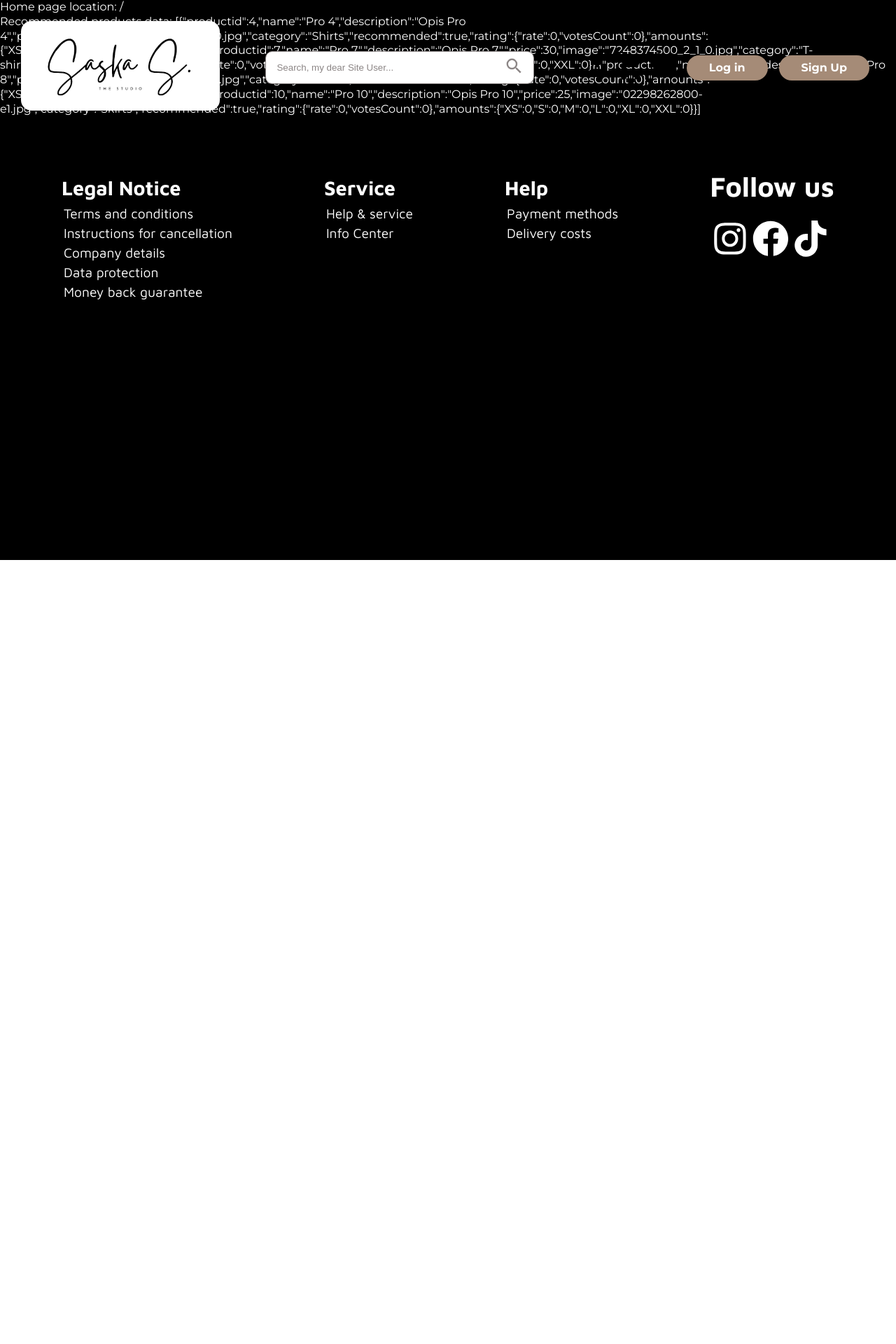
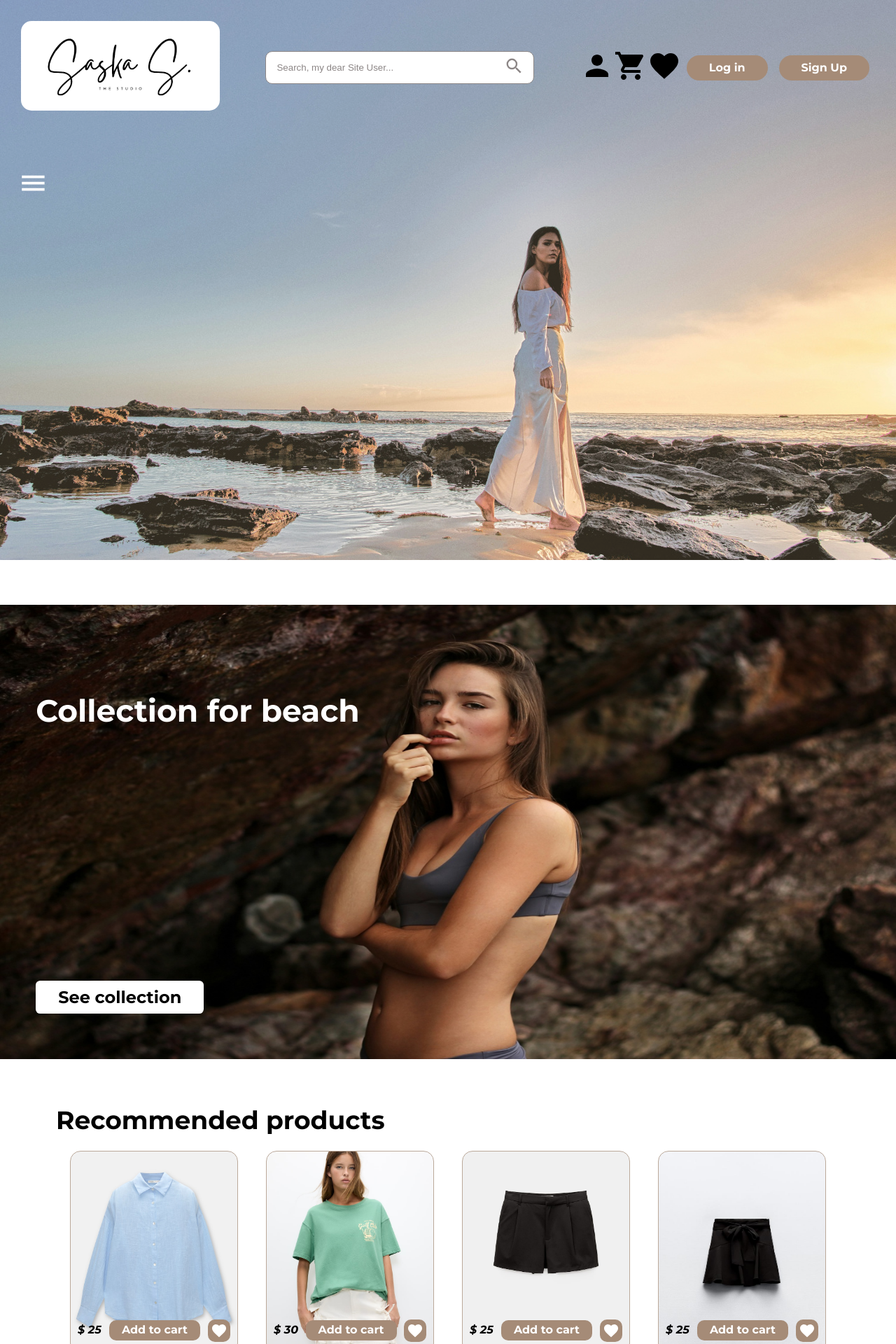
Before and after one commit to elab-development/klijentske-veb-tehnologije-2024-2022-0246-prodaja-modnih-proizvoda, a React (Vite) app: page / in a window 1280 px wide. Shown: the top 1920 px of the page at 70% size. Before the commit the page ends 800 px from the top, so only its background shows below. Built offline with nearby package versions, Linux system fonts and the light colour scheme; a web font is replaced by a local one.

Commit message:
Home page created

```diff
--- /dev/null
+++ b/src/components/ProductItem.css
@@ -0,0 +1,51 @@
+.product-item {
+    width: 240px;
+    height: 290px;
+    margin: 20px;
+    border: 1px solid #BBA99A;
+    border-radius: 15px;
+    position: relative;
+    background-position: center;
+    background-size: 240px;
+}
+
+.pi-menu {
+    position: absolute;
+    bottom: 16px;
+    width: 100%;
+    padding: 0 10px;
+    display: flex;
+    align-items: center;
+    justify-content: space-between;
+}
+
+.pi-price {
+    font-style: italic;
+    font-weight: bold;
+    color: black;
+    flex-basis: content;
+}
+
+.pi-to-cart {
+    padding: 4px 18px;
+    background: #A58B77;
+    border-radius: 10px;
+    text-align: center;
+}
+
+.pi-to-cart a {
+    font-weight: bold;
+    color: white;
+}
+
+.pi-to-cart a:hover {
+    color: #DED5CE;
+}
+
+.pi-fav {
+    background: #A58B77;
+    border-radius: 10px;
+    text-align: center;
+    padding: 4px;
+    height: 32px;
+}
--- /dev/null
+++ b/src/components/ProductItem.tsx
@@ -0,0 +1,25 @@
+import { MdOutlineFavorite } from "react-icons/md";
+import { Product } from "../models/productModel"
+import './ProductItem.css'
+import { IconContext } from "react-icons";
+
+interface ProductItemProps {
+    product: Product;
+}
+
+const ProductItem: React.FC<ProductItemProps> = ({product}) => {
+
+    return (
+        <div className="product-item" style={{backgroundImage: `url('/img/products/${product.image}')`}}>
+            <IconContext.Provider value={{ size: "1.5em", color: "white" }}>
+                <div className="pi-menu">
+                    <div className="pi-price">$ {product.price}</div>
+                    <div className="pi-to-cart"><a>Add to cart</a></div>
+                    <div className="pi-fav"><MdOutlineFavorite/></div>
+                </div>
+            </IconContext.Provider>
+        </div>
+    )
+}
+
+export default ProductItem
--- /dev/null
+++ b/src/pages/Home.css
@@ -0,0 +1,95 @@
+#home {
+    background: white;
+    width: 100%;
+    display: flex;
+    flex-direction: column;
+    align-items: center;
+    max-width: 1440px;
+}
+
+#prva {
+    background: white url('/img/home1.jpg');
+    opacity: 0.9;
+    transform: matrix(-1, 0, 0, 1, 0, 0);
+    background-position: 40% 30%;
+    width: 100%;
+    height: 100vh;
+}
+
+#druga {
+    background: white url('/img/home2.jpg');
+    background-position: 0% 30%;
+    background-size: 100% 100%;
+    margin-top: 8vh;
+    width: 100%;
+    aspect-ratio: 144/73;
+    position: relative;
+}
+
+#drugatekst {
+    position: absolute;
+    left: 4%;
+    top: 19%;
+    color: white;
+    font-family: "Montserrat", sans-serif;
+    font-size: 5.5vmin;
+    font-weight: 700;
+}
+
+#collection-link {
+    position: absolute;
+    left: 4%;
+    bottom: 10%;
+    display: block;
+    background: white;
+    border-radius: 0.5vmax;
+    padding: 1vh 4vh;
+    color: black;
+    font-family: "Montserrat", sans-serif;
+    font-size: 3vmin;
+    font-weight: 700;
+}
+
+#product-link {
+    position: absolute;
+    right: 2%;
+    top: 30%;
+    display: block;
+    background: transparent;
+    border-radius: 0.5vmax;
+    padding: 0;
+    color: black;
+    font-family: "Montserrat", sans-serif;
+    font-size: 3vmin;
+    font-weight: 700;
+}
+
+#prep-pro {
+    background: white;
+    /* height: 60vh; for now */
+    padding: 8vh;
+}
+
+#prep-pro span {
+    font-size: 4.5vmin;
+    font-weight: bold;
+    color: black;
+}
+
+#prep-grid {
+    display: flex;
+    justify-content: center;
+    flex-wrap: wrap;
+}
+
+@media screen and (max-width: 768px) {
+    #header {
+        flex-direction: column;
+    }
+    #product-link {
+        top: 70%;
+    }
+    #header .logo img {
+        width: 210px;
+    }
+}
--- a/src/pages/Home.tsx
+++ b/src/pages/Home.tsx
@@ -1,17 +1,35 @@
-import { useLocation } from "react-router-dom";
+import { Link } from 'react-router-dom'
+import './Home.css'
+import { MdMenu } from 'react-icons/md'
+import { IconContext } from 'react-icons'
 import { Product } from '../models/productModel';
+import ProductItem from '../components/ProductItem';
 
 interface HomeProps {
     products: Product[];
 }
 
 function Home(props: HomeProps) {
-    const location = useLocation();
-    const recommended: Product[] = props.products.filter((product) => product.recommended);
+    const recommended: Product[] = props.products.filter((product) => product.recommended)
     return (
-        <div id="cart">
-            <div>Home page location: {location.pathname}</div>
-            <div>Recommended products data: { JSON.stringify(recommended)}</div>
+        <div id="home">
+            <div id="prva">
+                <IconContext.Provider value={{ size: "1.8em", color: "white" }}>
+                    <Link to="/products" id="product-link"><MdMenu /></Link>
+                </IconContext.Provider>
+            </div>
+            <div id="druga">
+                <span id="drugatekst">Collection for beach</span>
+                <Link to="/collection" id="collection-link">See collection</Link>
+            </div>
+            <div id="prep-pro">
+                <span>Recommended products</span>
+                <div id="prep-grid">
+                    {recommended.map((product) => (
+                        <ProductItem key={product.productid} product={product} />
+                    ))}
+                </div>
+            </div>
         </div>
     )
 }
```
Also changed, not shown: src/hooks/useFetch.ts (added, +25 -0 lines).
